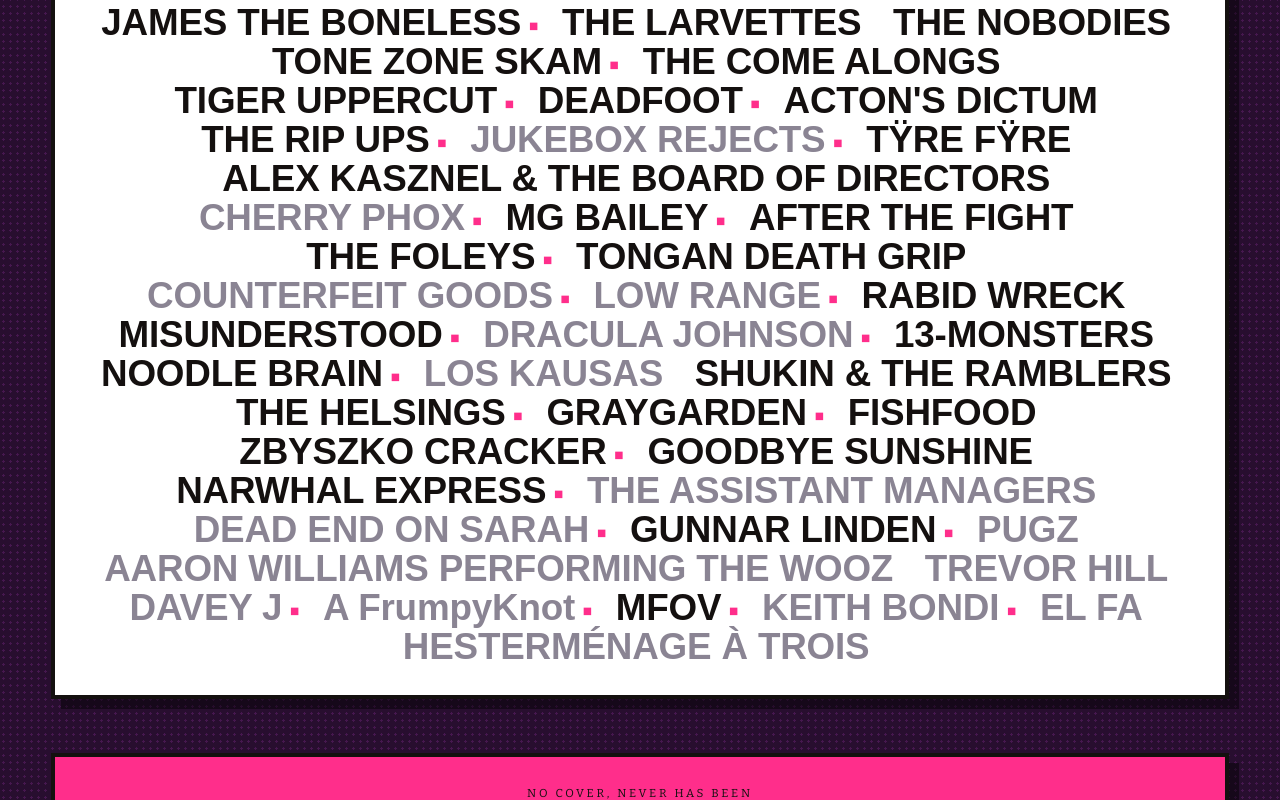
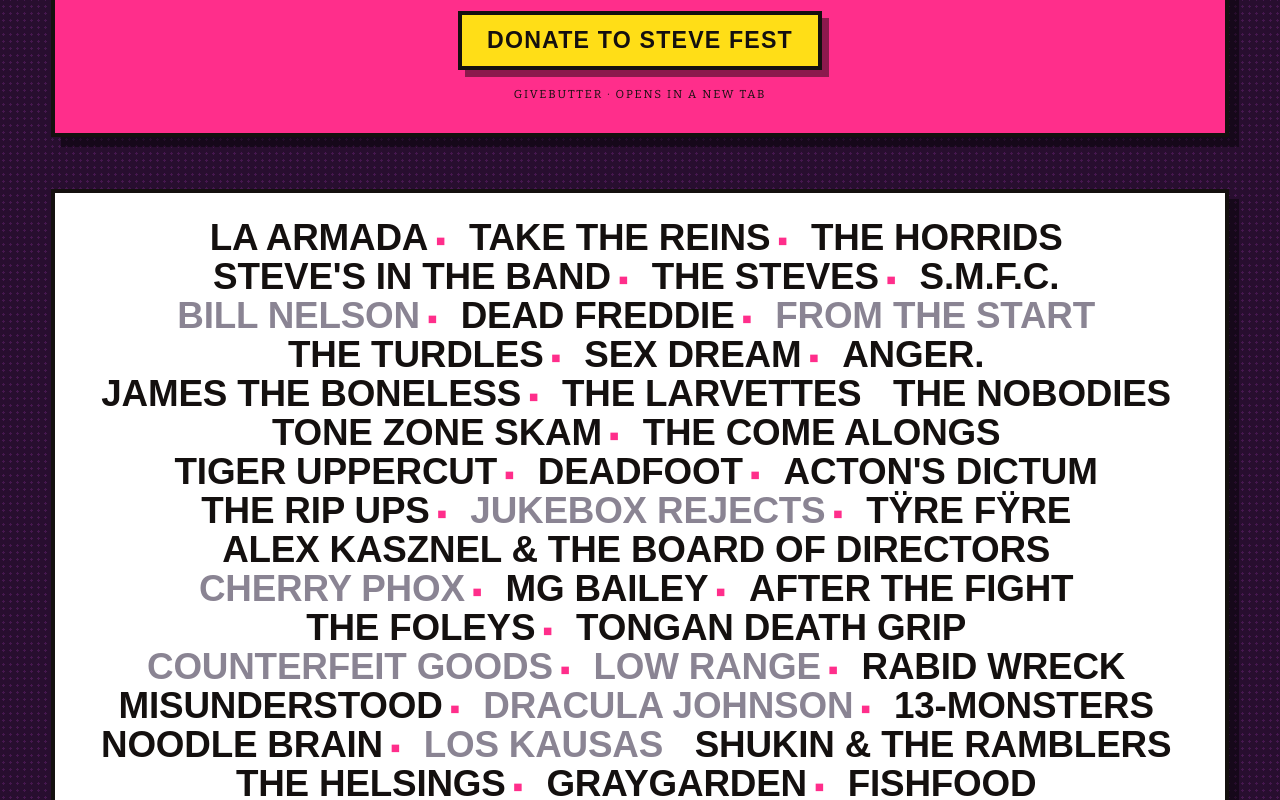
Before and after one commit to tmlmedema/stevefest, a Next.js app: page / in a window 1280 px wide. Shown: the part 1180-1980 px from the top of the page. Built offline with nearby package versions, Linux system fonts and the light colour scheme; a web font is replaced by a local one.

Commit message:
Update page.tsx
Move donations CTA to test

```diff
--- a/app/page.tsx
+++ b/app/page.tsx
@@ -59,12 +59,6 @@ export default function Home() {
 
         <Countdown />
 
-        <div style={{ height: "3.2rem" }} />
-
-        <div className="sheet lineup">
-          <Lineup />
-        </div>
-
         <div className="sheet give">
           <span className="eyebrow">No cover, never has been</span>
           <h2 className="give-head">Keep Steve Fest free</h2>
@@ -81,6 +75,12 @@ export default function Home() {
             Donate to Steve Fest
           </a>
           <p className="give-note">Givebutter &middot; opens in a new tab</p>
+        </div>
+
+        <div style={{ height: "3.2rem" }} />
+
+        <div className="sheet lineup">
+          <Lineup />
         </div>
 
         <div className="sheet supporters">
```
